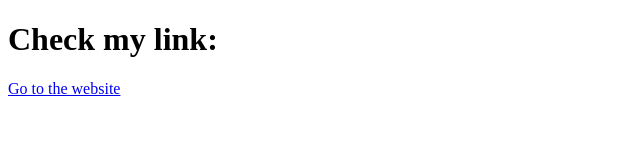
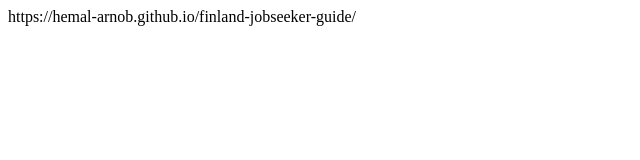
Before and after one commit to finlandcc/finlandcareer, a plain HTML site: page index.html in a window 1280 px wide. Shown: the whole page, without its empty margins (0-640 px from the left). Drawn offline with Linux system fonts and the light colour scheme.

Commit message:
Update index.html

```diff
--- a/index.html
+++ b/index.html
@@ -1,10 +1,4 @@
 <!DOCTYPE html>
 <html>
-<head>
-    <title>My Website</title>
-</head>
-<body>
-    <h1>Check my link:</h1>
-    <a href="https://hemal-arnob.github.io/finland-jobseeker-guide/" target="_blank">Go to the website</a>
-</body>
+https://hemal-arnob.github.io/finland-jobseeker-guide/
 </html>
```
